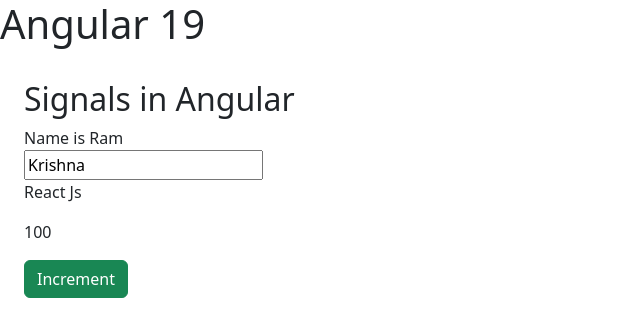
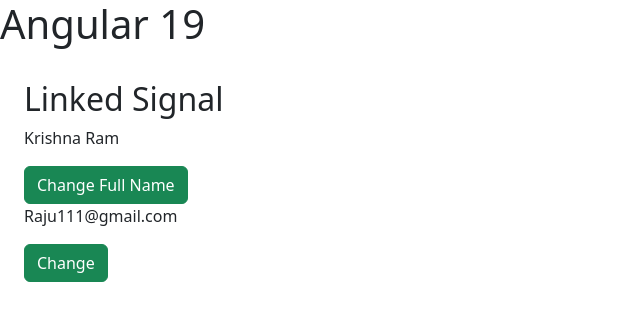
Before and after one commit to Code-Kage-hub/firstApp, an Angular app: page / in a window 1280 px wide. Shown: the top 336 px of the page, without its empty margins (0-640 px from the left). Built offline with nearby package versions, Linux system fonts and the light colour scheme.

Commit message:
linked signals

```diff
--- a/src/app/app.component.html
+++ b/src/app/app.component.html
@@ -1,3 +1,3 @@
 <h1>Angular 19</h1>
 
-<app-signals/>
+<app-linked-signals/>
--- a/src/app/app.component.ts
+++ b/src/app/app.component.ts
@@ -9,10 +9,11 @@
 import { NgStyleComponent } from "./components/ng-style/ng-style.component";
 import { ControlStmtComponent } from './components/control-stmt/control-stmt.component';
 import { SignalsComponent } from "./components/signals/signals.component";
+import { LinkedSignalsComponent } from "./components/linked-signals/linked-signals.component";
 
 @Component({
   selector: 'app-root',
-  imports: [SignalsComponent],
+  imports: [LinkedSignalsComponent],
   templateUrl: './app.component.html',
   styleUrl: './app.component.css'
 })
--- /dev/null
+++ b/src/app/components/linked-signals/linked-signals.component.html
@@ -0,0 +1,12 @@
+<div class="row p-4">
+    <div class="col-3">
+        <h2>Linked Signal</h2>
+
+        <p>{{fullNme()}}</p>
+        <button class="btn btn-success" (click)="changeFname()">Change Full Name</button>
+
+        <p>{{email()}}</p>
+
+        <button class="btn btn-success" (click)="changeId()">Change </button>
+    </div>
+</div>
--- /dev/null
+++ b/src/app/components/linked-signals/linked-signals.component.ts
@@ -0,0 +1,36 @@
+import { Component, linkedSignal, signal } from '@angular/core';
+
+@Component({
+  selector: 'app-linked-signals',
+  imports: [],
+  templateUrl: './linked-signals.component.html',
+  styleUrl: './linked-signals.component.css'
+})
+export class LinkedSignalsComponent {
+  firstName = signal<string>("Krishna");
+  lastName = signal<string>("Ram");
+
+  fullNme = linkedSignal({
+    source: this.firstName,
+    computation: (newValue, oldValue) => {
+      const fullNme = newValue + " " + this.lastName();
+      return fullNme;
+    }
+})
+
+  user = signal({id:111,name:"Raju"});
+
+  email = linkedSignal({
+    source:this.user,
+    computation: user => `${user.name+user.id}@gmail.com`,
+    equal:(a:any, b:any)=>a.id !== b.id
+  })
+
+  changeFname(){
+    this.firstName.set("Mai");
+  }
+
+  changeId(){
+    this.user.set({id:123,name:"Arjun"});
+  }
+}
```
Also changed, not shown: src/app/components/linked-signals/linked-signals.component.css (added), 2 other files (tests, documents, lock files or other folders).
